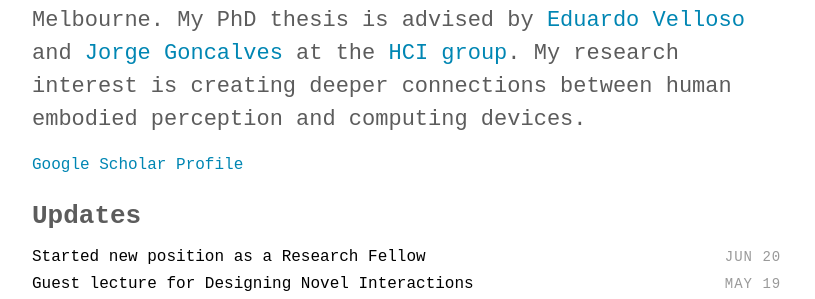
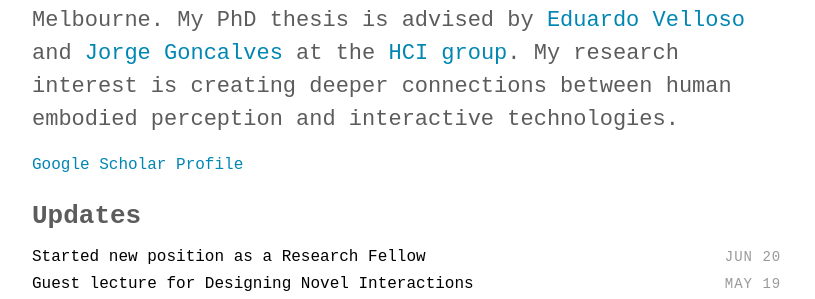
Before and after one commit to qiushi-zhou/qiushi-zhou.github.io, a Jekyll site: the page built from index.html, in a window 1280 px wide. Shown: the part 178-477 px from the top of the page, without its empty margins (232-1047 px from the left). Built offline with Jekyll 4.4.1, drawn with Linux system fonts in a browser that asks for light colours; some web fonts are replaced.

Commit message:
Update intro.html

```diff
--- a/_includes/intro.html
+++ b/_includes/intro.html
@@ -1,7 +1,7 @@
 <section class="intro">
   <div class="container">
     <p class="lead">
-	I am a Research Fellow and a PhD candidate at <a href="https://cis.unimelb.edu.au/">School of Computing and Information Systems</a>, The University of Melbourne. My PhD thesis is advised by <a href="https://www.eduardovelloso.com/">Eduardo Velloso</a> and <a href="https://www.jorgegoncalves.com/">Jorge Goncalves</a> at the <a href="https://cis.unimelb.edu.au/hci/">HCI group</a>. My research interest is creating deeper connections between human embodied perception and computing devices.
+	I am a Research Fellow and a PhD candidate at <a href="https://cis.unimelb.edu.au/">School of Computing and Information Systems</a>, The University of Melbourne. My PhD thesis is advised by <a href="https://www.eduardovelloso.com/">Eduardo Velloso</a> and <a href="https://www.jorgegoncalves.com/">Jorge Goncalves</a> at the <a href="https://cis.unimelb.edu.au/hci/">HCI group</a>. My research interest is creating deeper connections between human embodied perception and interactive technologies.
 	</p>
 	<a href="https://scholar.google.com.au/citations?user=a-FggqcAAAAJ&hl=en">Google Scholar Profile</a>
   </div>
```
